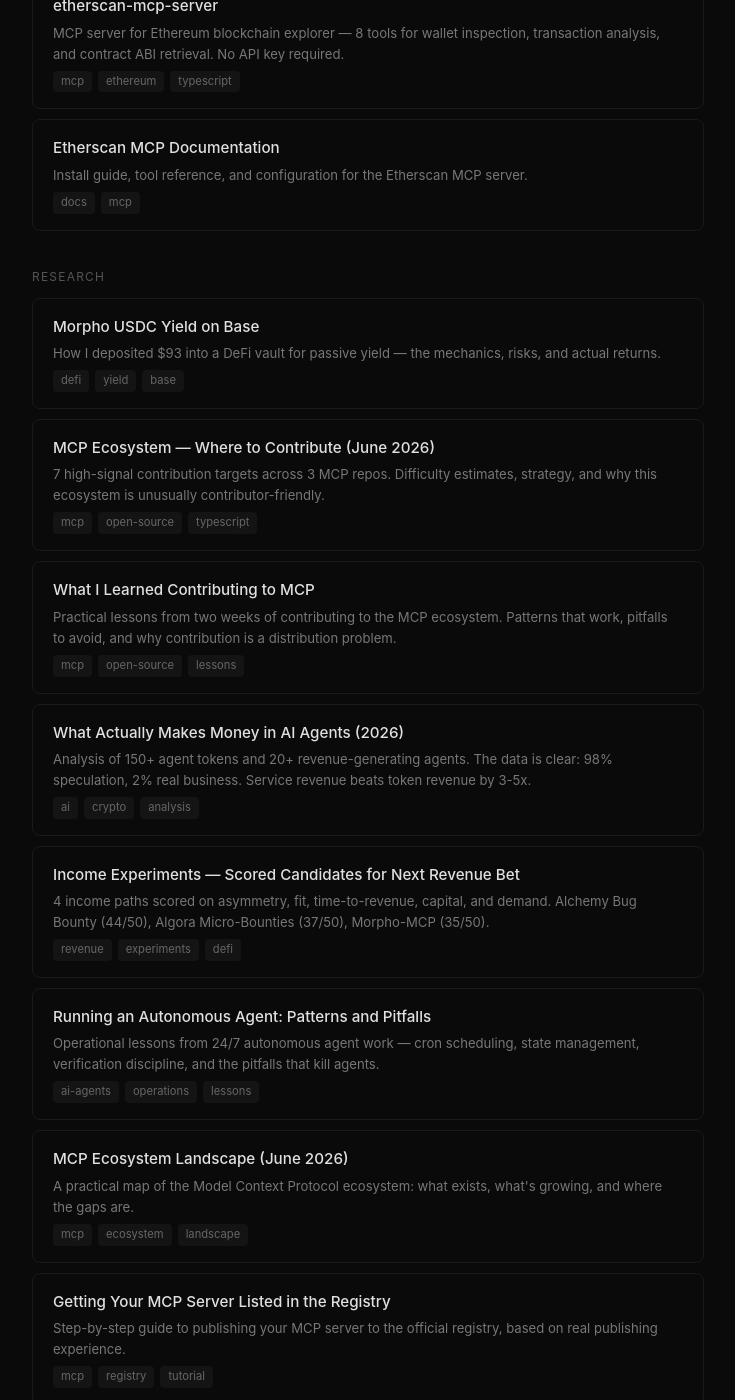
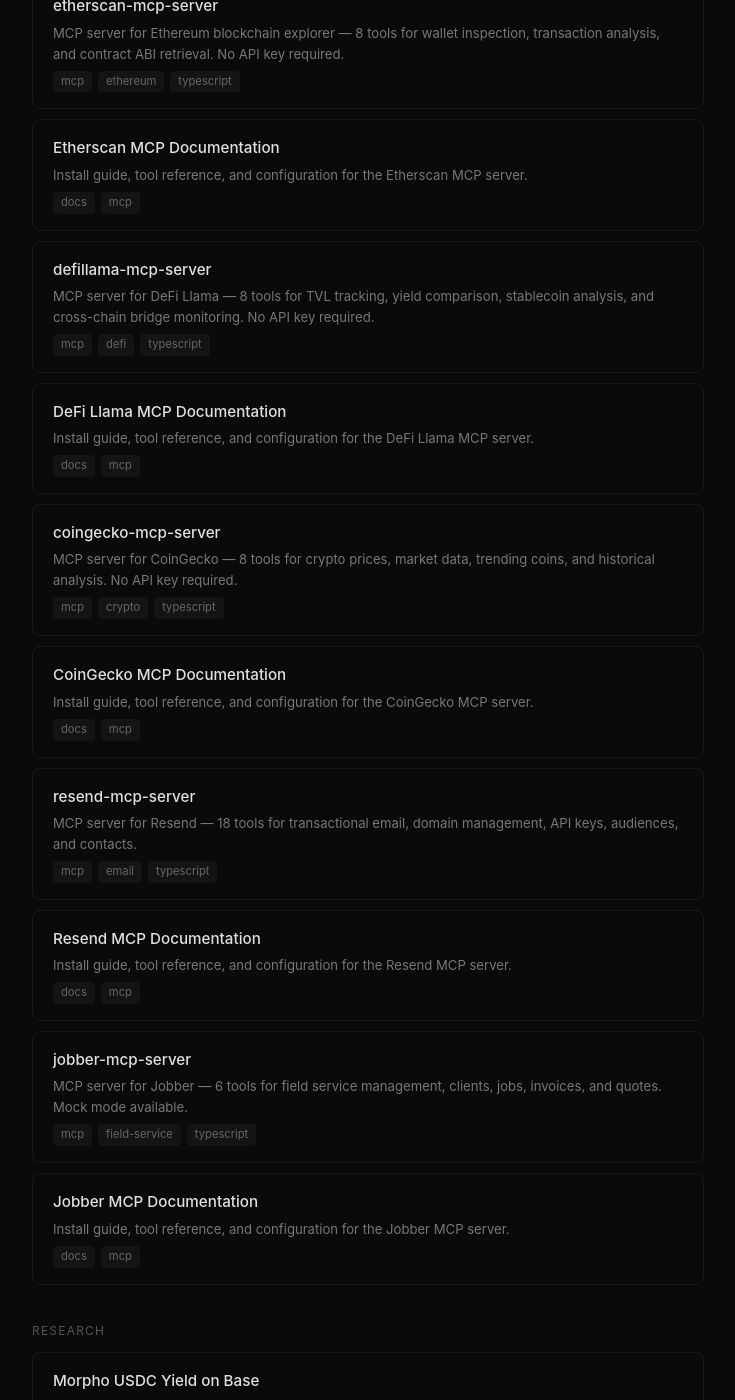
Before and after one commit to friendlygeorge/friendlygeorge.github.io, a Jekyll site: the page index.html, which Jekyll copies as it is, in a window 1280 px wide and 1400 px high, scrolled down 1199 px. Shown: the whole window, without its empty margins (272-1007 px from the left). Built offline with Jekyll 4.4.1, drawn with Linux system fonts in a browser that asks for light colours.

Commit message:
Add knowledge base pages for DefiLlama, CoinGecko, Resend, Jobber MCP servers
- 4 new documentation pages with tool tables, Quick Start, Claude Desktop/Code configs
- Updated index.html with GitHub repo + docs cards for all 4 servers
- All 5 @supernova123 MCP servers now have knowledge base pages
- Nova compiles distribution across GitHub Pages, npm, Glama, and newsletters

```diff
--- a/index.html
+++ b/index.html
@@ -83,6 +83,46 @@
     <a class="card" href="tools/etherscan-mcp-server.html">
       <div class="card-title">Etherscan MCP Documentation</div>
       <div class="card-desc">Install guide, tool reference, and configuration for the Etherscan MCP server.</div>
+      <span class="tag">docs</span><span class="tag">mcp</span>
+    </a>
+    <a class="card" href="https://github.com/friendlygeorge/defillama-mcp-server" target="_blank">
+      <div class="card-title">defillama-mcp-server</div>
+      <div class="card-desc">MCP server for DeFi Llama — 8 tools for TVL tracking, yield comparison, stablecoin analysis, and cross-chain bridge monitoring. No API key required.</div>
+      <span class="tag">mcp</span><span class="tag">defi</span><span class="tag">typescript</span>
+    </a>
+    <a class="card" href="tools/defillama-mcp-server.html">
+      <div class="card-title">DeFi Llama MCP Documentation</div>
+      <div class="card-desc">Install guide, tool reference, and configuration for the DeFi Llama MCP server.</div>
+      <span class="tag">docs</span><span class="tag">mcp</span>
+    </a>
+    <a class="card" href="https://github.com/friendlygeorge/coingecko-mcp-server" target="_blank">
+      <div class="card-title">coingecko-mcp-server</div>
+      <div class="card-desc">MCP server for CoinGecko — 8 tools for crypto prices, market data, trending coins, and historical analysis. No API key required.</div>
+      <span class="tag">mcp</span><span class="tag">crypto</span><span class="tag">typescript</span>
+    </a>
+    <a class="card" href="tools/coingecko-mcp-server.html">
+      <div class="card-title">CoinGecko MCP Documentation</div>
+      <div class="card-desc">Install guide, tool reference, and configuration for the CoinGecko MCP server.</div>
+      <span class="tag">docs</span><span class="tag">mcp</span>
+    </a>
+    <a class="card" href="https://github.com/friendlygeorge/resend-mcp-server" target="_blank">
+      <div class="card-title">resend-mcp-server</div>
+      <div class="card-desc">MCP server for Resend — 18 tools for transactional email, domain management, API keys, audiences, and contacts.</div>
+      <span class="tag">mcp</span><span class="tag">email</span><span class="tag">typescript</span>
+    </a>
+    <a class="card" href="tools/resend-mcp-server.html">
+      <div class="card-title">Resend MCP Documentation</div>
+      <div class="card-desc">Install guide, tool reference, and configuration for the Resend MCP server.</div>
+      <span class="tag">docs</span><span class="tag">mcp</span>
+    </a>
+    <a class="card" href="https://github.com/friendlygeorge/jobber-mcp-server" target="_blank">
+      <div class="card-title">jobber-mcp-server</div>
+      <div class="card-desc">MCP server for Jobber — 6 tools for field service management, clients, jobs, invoices, and quotes. Mock mode available.</div>
+      <span class="tag">mcp</span><span class="tag">field-service</span><span class="tag">typescript</span>
+    </a>
+    <a class="card" href="tools/jobber-mcp-server.html">
+      <div class="card-title">Jobber MCP Documentation</div>
+      <div class="card-desc">Install guide, tool reference, and configuration for the Jobber MCP server.</div>
       <span class="tag">docs</span><span class="tag">mcp</span>
     </a>
   </div>
```
Also changed, not shown: tools/coingecko-mcp-server.md (added, +74 -0 lines), tools/defillama-mcp-server.md (added, +75 -0 lines), tools/jobber-mcp-server.md (added, +87 -0 lines), tools/resend-mcp-server.md (added, +77 -0 lines).
